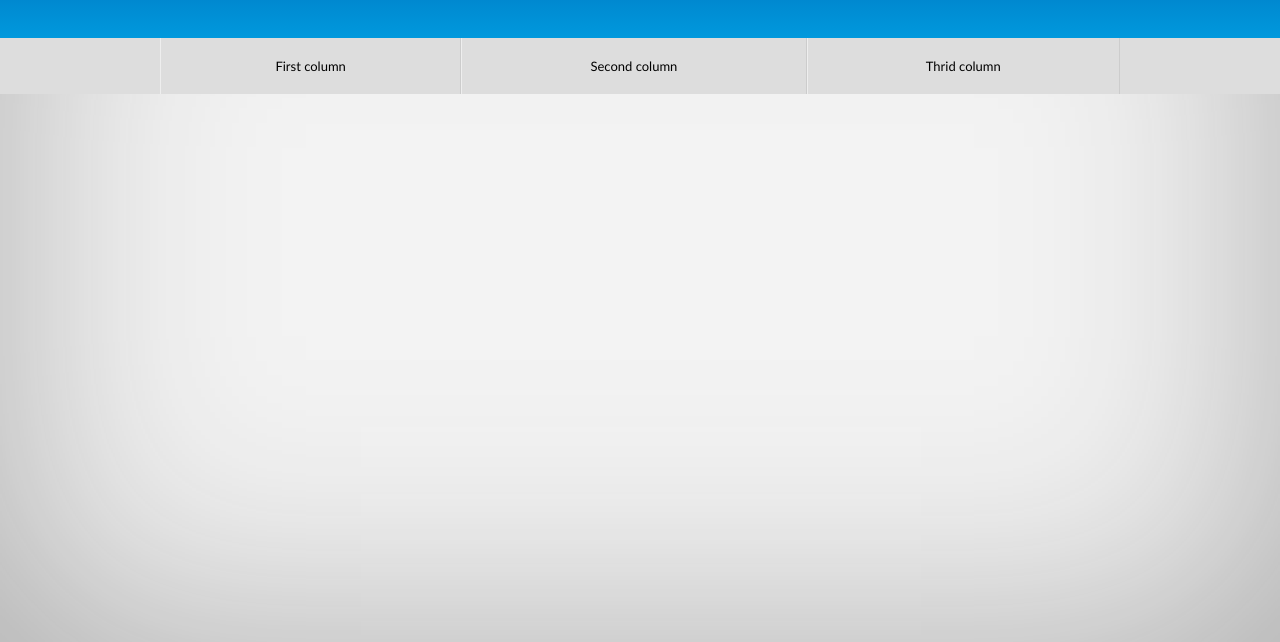
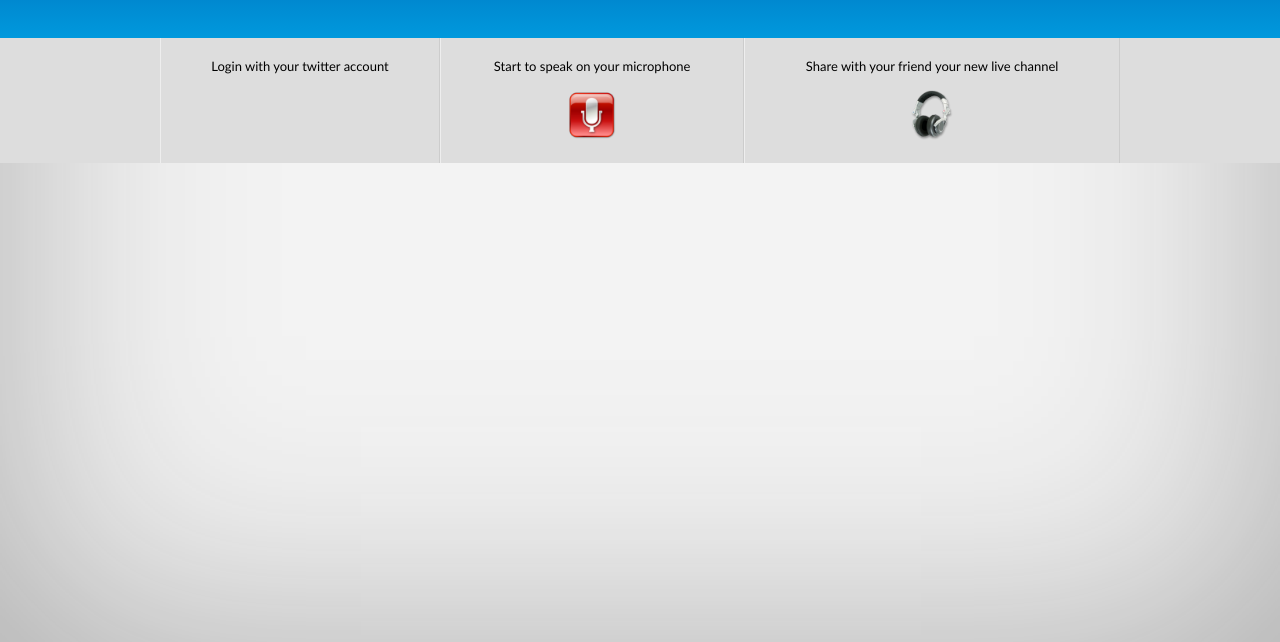
Before and after one commit to nko2/carcar, a website: page layout.html in a window 1280 px wide. Shown: the part 158-800 px from the top of the page. Drawn offline with Linux system fonts and the light colour scheme.

Commit message:
Template site

```diff
--- a/layout.html
+++ b/layout.html
@@ -6,6 +6,7 @@
   <title>Carcará SoundStream</title>
 
   <link rel="stylesheet" href="style.css" type="text/css">
+  <script src="http://platform.twitter.com/anywhere.js?id=261Oz4VtFc8Qb8ho330uA&v=1" type="text/javascript"></script>
 </head>
 <body>
   <div id="top">
@@ -17,9 +18,23 @@
   <div id="steps">
     <div class="container">
       <div class="columns">
-        <div class="column">First column</div>
-        <div class="column">Second column</div>
-        <div class="column">Thrid column</div>
+        <div class="column">
+          Login with your twitter account<br><br><br>
+          <span id="login"></span>
+          <script type="text/javascript">
+            twttr.anywhere(function (T) {
+              T("#login").connectButton();
+            });
+          </script>
+        </div>
+        <div class="column">
+          Start to speak on your microphone<br><br>
+          <img src="images/mic.png" height="50">
+        </div>
+        <div class="column">
+          Share with your friend your new live channel<br><br>
+          <img src="images/listen.png" height="50">
+        </div>
       </div>
     </div>
   </div>
```
Also changed, not shown: images/listen.png (added), images/mic.png (added).
